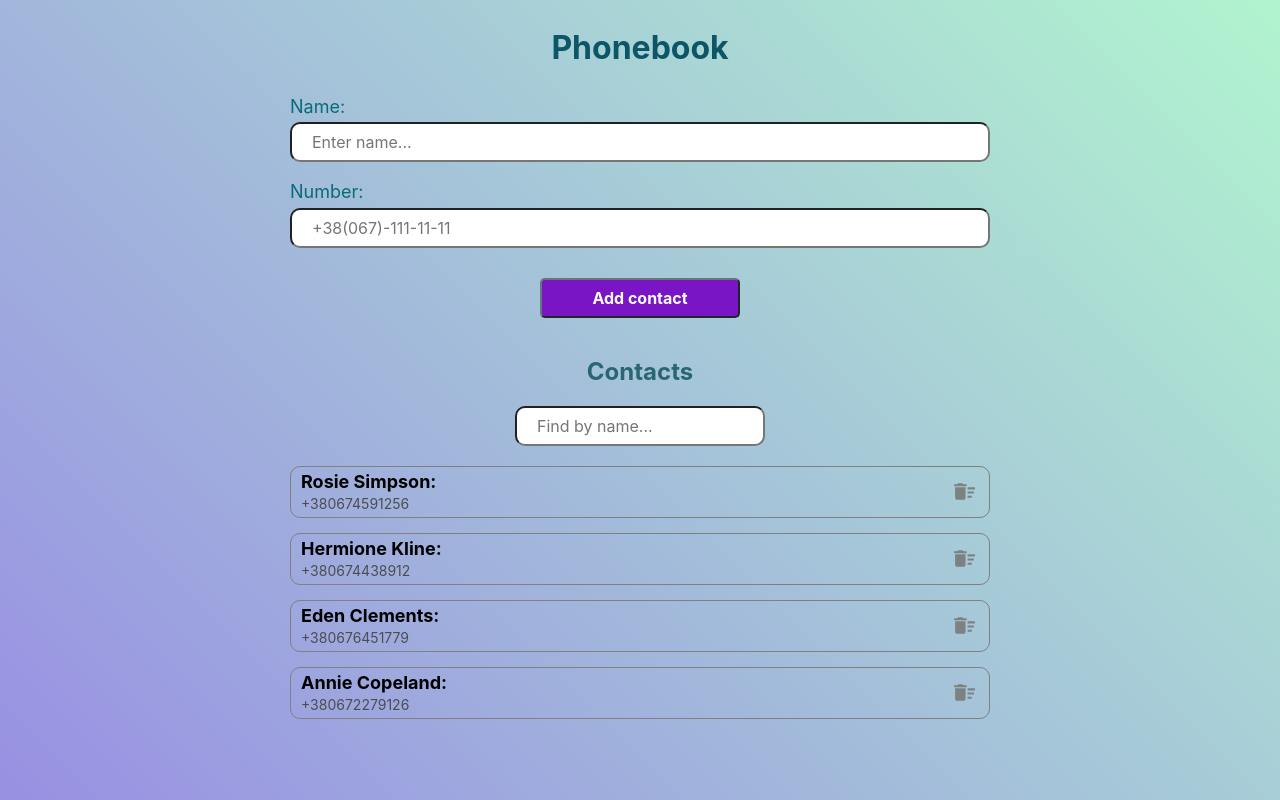
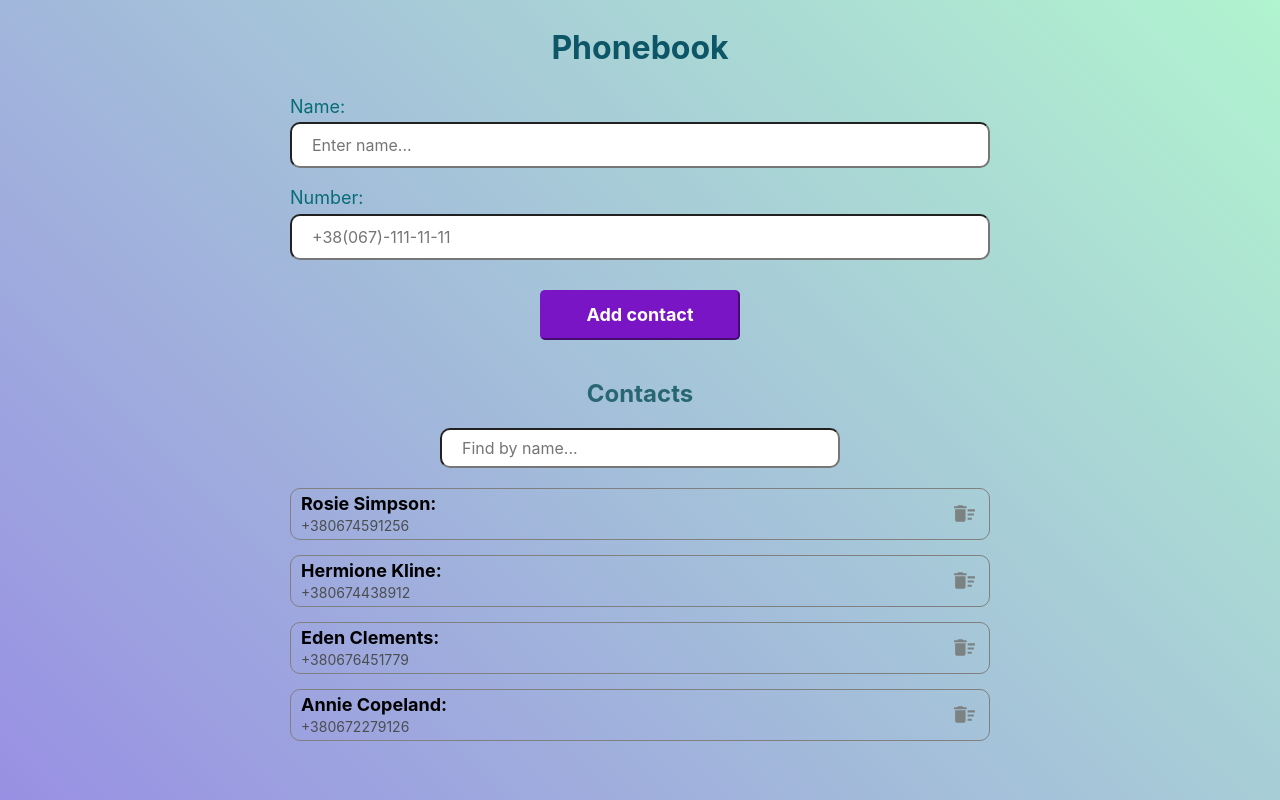
Before and after one commit to RuslanaKravchenko/goit-react-hw-02-phonebook, a React (Create React App) app: page / in a window 1280 px wide. Built offline with nearby package versions, Linux system fonts and the light colour scheme.

Commit message:
Подправлено стили

```diff
--- a/src/components/phonebook/contactForm/ContactFormStyled.js
+++ b/src/components/phonebook/contactForm/ContactFormStyled.js
@@ -20,8 +20,8 @@ const Form = styled.form`
   }
 
   .form_input {
-    height: 40px;
-    padding: 10px 20px;
+    height: 46px;
+    padding: 5px 20px;
     border-radius: 10px;
 
     outline: none;
@@ -35,11 +35,12 @@ const Form = styled.form`
   .form_btn {
     margin: 0 auto 40px;
     width: 200px;
-    height: 40px;
+    height: 50px;
+    font-size: 18px;
     font-weight: 700;
     color: #fff;
     background-color: #7915c5;
-    border-color: #64787b;
+    border-color: #7915c5;
 
     border-radius: 5px;
     transition: all 250ms cubic-bezier(0.4, 0, 0.2, 1);
@@ -49,7 +50,7 @@ const Form = styled.form`
     &:hover {
       color: #7915c5;
       background-color: #fff;
-      border-color: #883dc7f2;
+      border: 2px solid #883dc7f2;
       box-shadow: 6px 8px 18px 3px rgba(98, 46, 150, 0.23);
 
       outline: none;
--- a/src/components/phonebook/contactList/contactListItem/ContactsListItemStyled.js
+++ b/src/components/phonebook/contactList/contactListItem/ContactsListItemStyled.js
@@ -7,6 +7,7 @@ const ListItem = styled.li`
   padding: 5px 5px 5px 10px;
   border: 1px solid grey;
   border-radius: 10px;
+  transition: all 250ms cubic-bezier(0.4, 0, 0.2, 1);
 
   &:not(:last-child) {
     margin-bottom: 15px;
--- a/src/components/phonebook/filter/FilterStyled.js
+++ b/src/components/phonebook/filter/FilterStyled.js
@@ -4,9 +4,10 @@ const FilterFild = styled.div`
   .filter_input {
     display: block;
     margin: 0 auto;
-    padding: 10px 20px;
+    padding: 5px 20px;
     height: 40px;
-    width: 250px;
+    width: 100%;
+    max-width: 400px;
     border-radius: 10px;
 
     outline: none;
```
